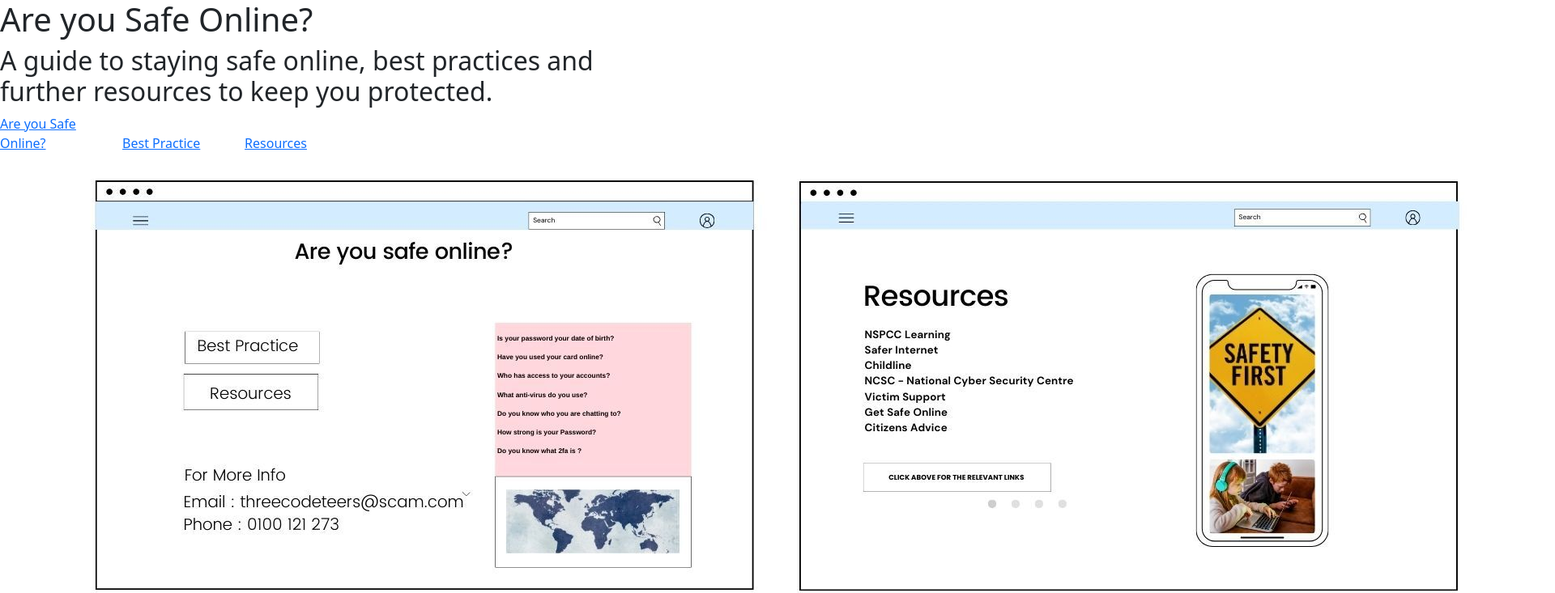
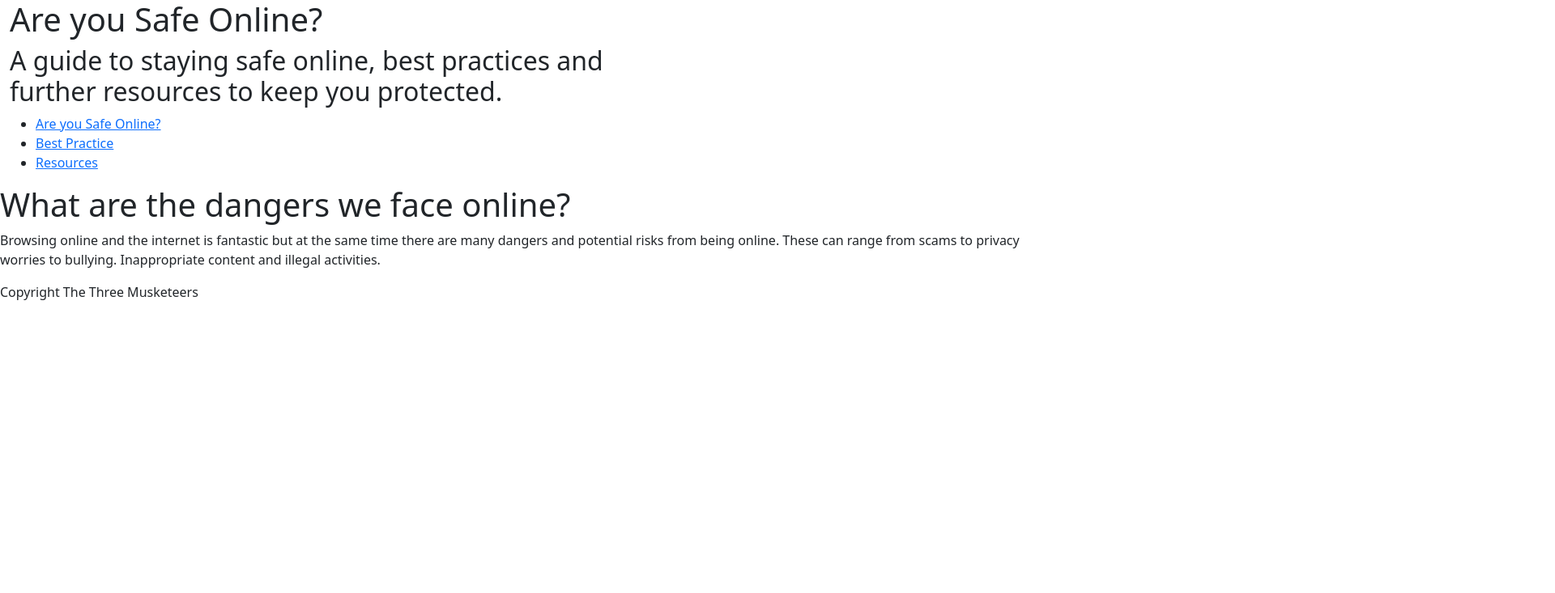
Before and after one commit to SamuelParkerTech/WWBC-3CODETEERS-HACK1, a plain HTML site: page index.html in a window 1280 px wide. Shown: the top 733 px of the page at 81% size, 1920 px wide, since content can reach past the window. Drawn offline with nearby package versions, Linux system fonts and the light colour scheme; files that its build step writes are made by us from their sources.

Commit message:
added text/content to fill out the page

```diff
--- a/assets/css/style.css
+++ b/assets/css/style.css
@@ -0,0 +1 @@
+/*Main CSS for Project One */
--- a/index.html
+++ b/index.html
@@ -14,6 +14,7 @@
 <body>
     <!-- Header and Nav Bar -->
 <header>
+<div class="container-fluid">
  <div class="row no-gutters">
             <div class="col-md-8">
                 <div class="row no-gutters bg-color-name-title">
@@ -25,26 +26,34 @@
                 </div>
                 <nav class="row no-gutters">
                     <div class="col-8">
-                        <ul id="nav" class="list-inline menucontainer">
-                                <li class="col-8 col-sm-3 list-inline-item menuitem">
+                        <ul id="nav">
+                                <li>
                                 <a href="index.html" class=""><span>Are you Safe Online?</span></a>
                                 </li>
-                                <li class="col-8 col-sm-3 list-inline-item menuitem">
-                                <a href="resume.html" class=""><span>Best Practice</span></a>
+                                <li>
+                                <a href="bestpractice.html" class=""><span>Best Practice</span></a>
                                 </li>
-                                <li class="col-8 col-sm-3 list-inline-item menuitem">
-                                <a href="contact.html" class=""><span>Resources</span></a>
+                                <li>
+                                <a href="resource.html" class=""><span>Resources</span></a>
                                 </li>
                         </ul>
                     </div>
                 </nav>
             </div>
         </div>
+</div>
 </header>
+<!-- Main content for the main page-->
+<main>
 <section>
-<!--Ready for Code Hackathon Tomorrow / Holding Page-->
-<img src="Projectassets/Website MockUps.jpg">
+    <h1>
+        What are the dangers we face online?
+    </h1>
+    <P>
+Browsing online and the internet is fantastic but at the same time there are many dangers and potential risks from being online. These can range from scams to privacy worries to bullying. Inappropriate content and illegal activities.
+    </P>
 </section>
+</main>
 <footer>Copyright The Three Musketeers</footer>
 <script src="https://kit.fontawesome.com/c25dc1f8ed.js" crossorigin="anonymous"></script>
 </body>
```
Also changed, not shown: bestpractice.html (added), resource.html (added).
